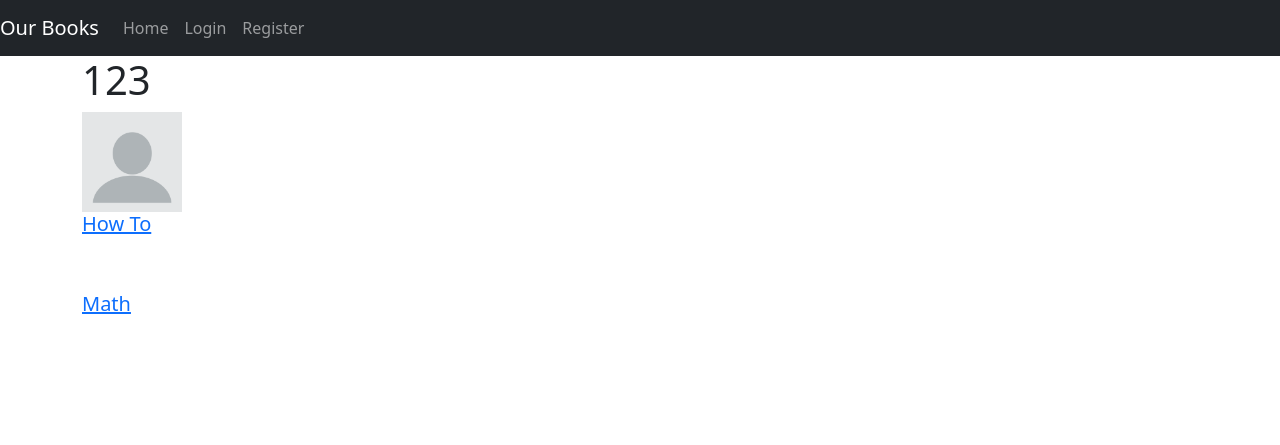
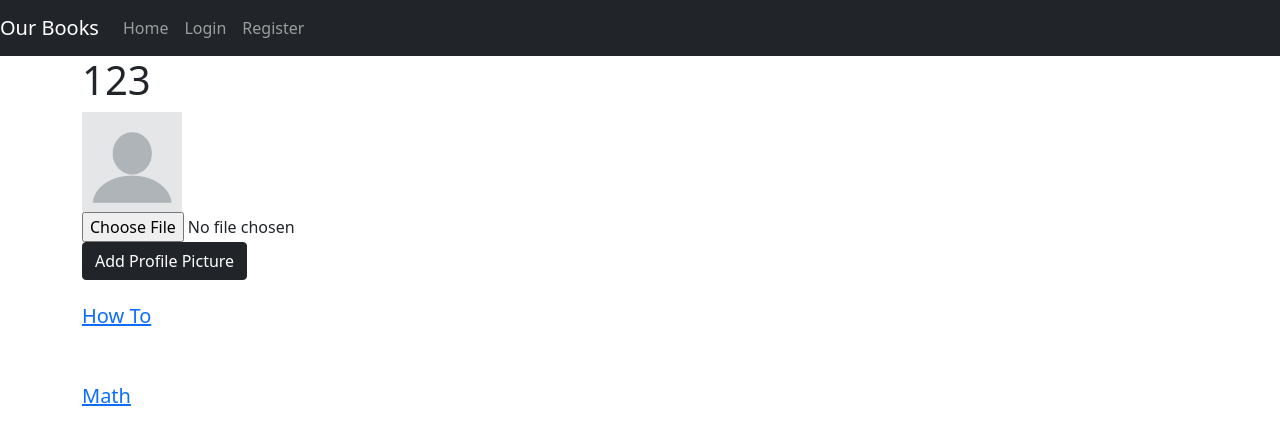
Before and after one commit to SamirPaneru/django_learning, a Django app: page /user/123 in a window 1280 px wide. Shown: the top 445 px of the page. Run offline with Django 3.2, Linux system fonts and the light colour scheme; data comes from the database, SQL or seed files in the repository; both versions use the stored data as it was after the commit.

Commit message:
Can add & update profile_pic

```diff
--- a/example/home/urls.py
+++ b/example/home/urls.py
@@ -1,5 +1,5 @@
 from django.urls import path
-from home.views import edit_book, get_view, index, detail_book_view, display, add_book, post_book, profile, delete_book
+from home.views import edit_book, get_view, index, detail_book_view, display, add_book, post_book, profile, delete_book, profile_picture
 
 urlpatterns = [
     path('', index, name='home'),
@@ -11,4 +11,5 @@ urlpatterns = [
     path('user/<str:username>', profile, name='profile'),
     path('edit_book/<int:pk>', edit_book, name='edit_book'),
     path('delete_book/<int:pk>', delete_book, name='delete_book'),
+    path('profile_picture', profile_picture, name='profile_picture'),
 ]
--- a/example/home/views.py
+++ b/example/home/views.py
@@ -82,3 +82,15 @@ def delete_book(request, pk):
     else:
         return redirect('home')
     return render(request, 'delete_book.html', {'book': book})
+
+@login_required
+def profile_picture(request):
+    if request.method == 'POST':
+        author = Author.objects.get(user = request.user)
+        picture = request.FILES.get('pic')
+        # print(picture)
+        author.profile_pic = picture
+        author.save()
+        return redirect('profile', request.user.username)
+
+    return redirect('profile', request.user.username)
--- a/example/templates/profile.html
+++ b/example/templates/profile.html
@@ -11,8 +11,22 @@
     </h1>
     {% if author.profile_pic %}
         <img src='{{author.profile_pic.url}}' alt="" height = '100'>
+
+        <form action='{% url 'profile_picture' %}' enctype='multipart/form-data' method="post">
+            {% csrf_token %}
+            <input type="file" accept="image/*" name="pic">
+            <br>
+            <button class="btn btn-dark">Update Profile Picture</button>
+        </form>
     {% else %}
         <img src={% static 'images/default_profile_pic.png' %} alt="Profile Pic" height='100'>
+
+        <form action='{% url 'profile_picture' %}' enctype='multipart/form-data' method="post">
+            {% csrf_token %}
+            <input type="file" accept="image/*" name="pic">
+            <br>
+            <button class="btn btn-dark">Add Profile Picture</button>
+        </form>
     {% endif %}
     <br>
 
```
Also changed, not shown: example/db.sqlite3, example/media/images/161655119_1170935836692562_3827381554505445980_n.jpg (added).
